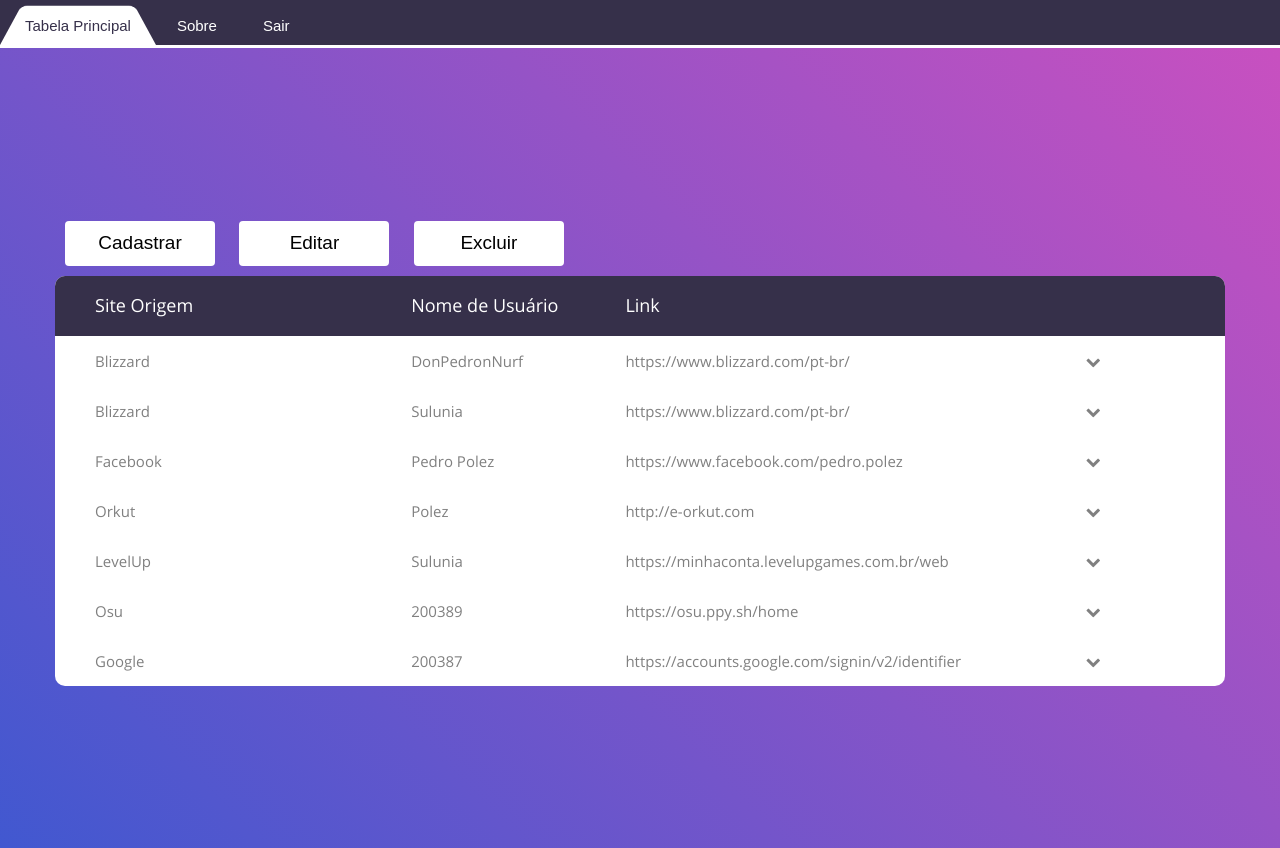
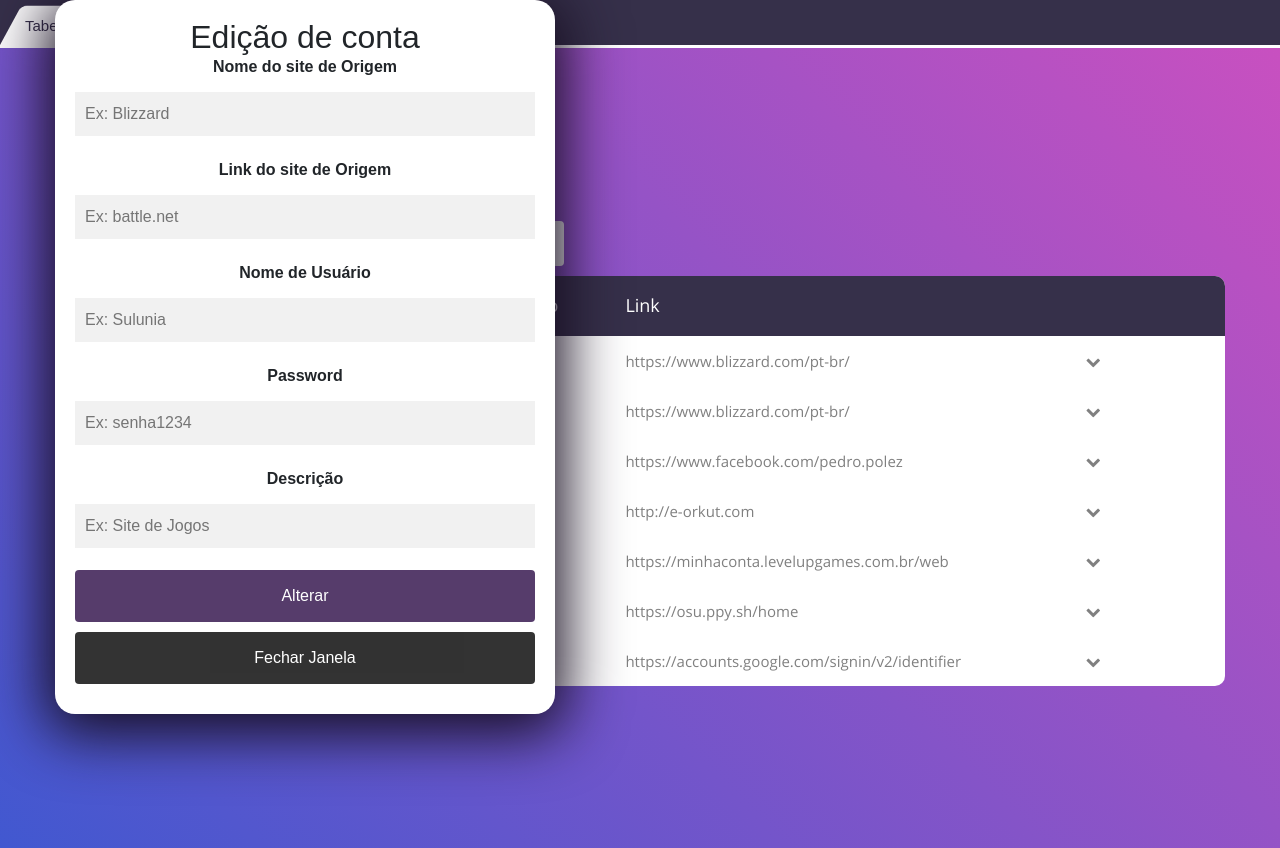
Before and after one commit to RuanPS01/Inapass, a plain HTML site: page app/views/tableHome/tableHome.html in a window 1280 px wide. Both pictures are taken after a click on the button "Editar". Drawn offline with Linux system fonts and the light colour scheme.

Commit message:
Interface Parte 3
Alteração no botão Editar

```diff
--- a/app/views/tableHome/js/table.js
+++ b/app/views/tableHome/js/table.js
@@ -7,8 +7,20 @@
   document.getElementById("myForm").style.display = "block";
 }
 
+function openFormEdit() {
+  if(true){
+    document.getElementById("myFormEdit").style.display = "block";
+  }else{
+    alert("Selecione um cadastro!");
+  }
+
+}
+
+function closeFormEdit() {
+  document.getElementById("myFormEdit").style.display = "none";
+}
+
 function closeForm() {
-
   document.getElementById("myForm").style.display = "none";
 }
 
--- a/app/views/tableHome/tableHome.html
+++ b/app/views/tableHome/tableHome.html
@@ -7,7 +7,7 @@
     <script>
 		function expand(){
 			$('table').on('click', 'tr.parent .fa-chevron-down', function(){
-			$(this).closest('tbody').toggleClass('open');});
+			$(this).closest('tbody').toggle;});
 		}
 	</script>
 <!--===============================================================================================-->
@@ -40,7 +40,7 @@
 		<div class="container-table100">
 			<div class="wrap-table100">
 					<button class="button" onclick="openForm()"><span>Cadastrar </span></button>
-					<button class="button"><span>Editar </span></button>
+					<button class="button" onclick="openFormEdit()"><span>Editar </span></button>
 					<button class="button" onclick="confirmation()"><span>Excluir </span></button>
 
 					<div class="form-popup" id="myForm">
@@ -63,6 +63,29 @@
 
 							<button type="submit" class="btn" onclick="getNewRegister()">Cadastrar</button>
 							<button type="button" class="btn cancel" onclick="closeForm()">Fechar Janela</button>
+						</form>
+					</div>
+
+					<div class="form-popup" id="myFormEdit">
+						<form class="form-container">
+							<h2>Edição de conta</h2>
+							<label id="site" for="email"><b>Nome do site de Origem</b></label>
+							<input type="text" placeholder="Ex: Blizzard" required>
+
+							<label id="site" for="email"><b>Link do site de Origem</b></label>
+							<input type="text" placeholder="Ex: battle.net" required>
+
+							<label id="user" for="email"><b>Nome de Usuário</b></label>
+							<input type="text" placeholder="Ex: Sulunia" required>
+
+							<label id="pass" for="psw"><b>Password</b></label>
+							<input type="password" placeholder="Ex: senha1234" required>
+
+							<label id="pass" for="psw"><b>Descrição</b></label>
+							<input type="text" placeholder="Ex: Site de Jogos" required>
+
+							<button type="submit" class="btn" onclick="getNewRegister()">Alterar</button>
+							<button type="button" class="btn cancel" onclick="closeFormEdit()">Fechar Janela</button>
 						</form>
 					</div>
 
```
